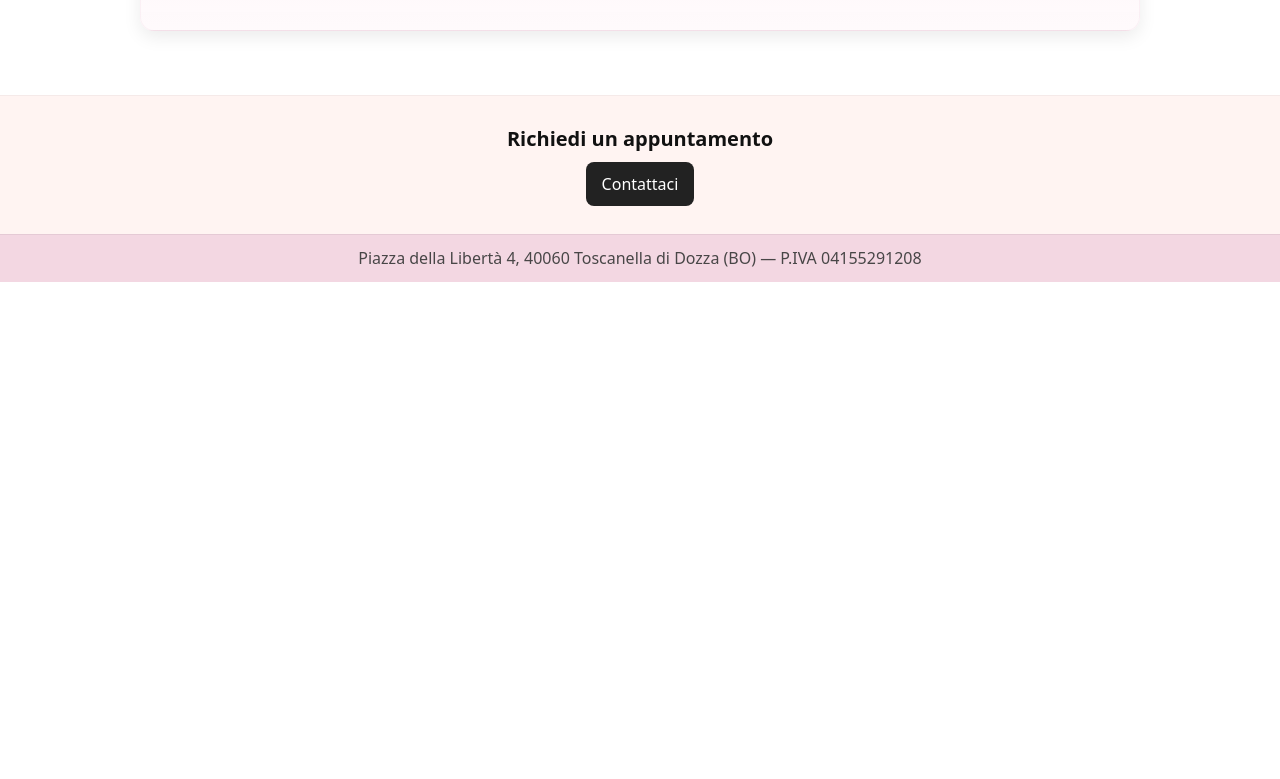
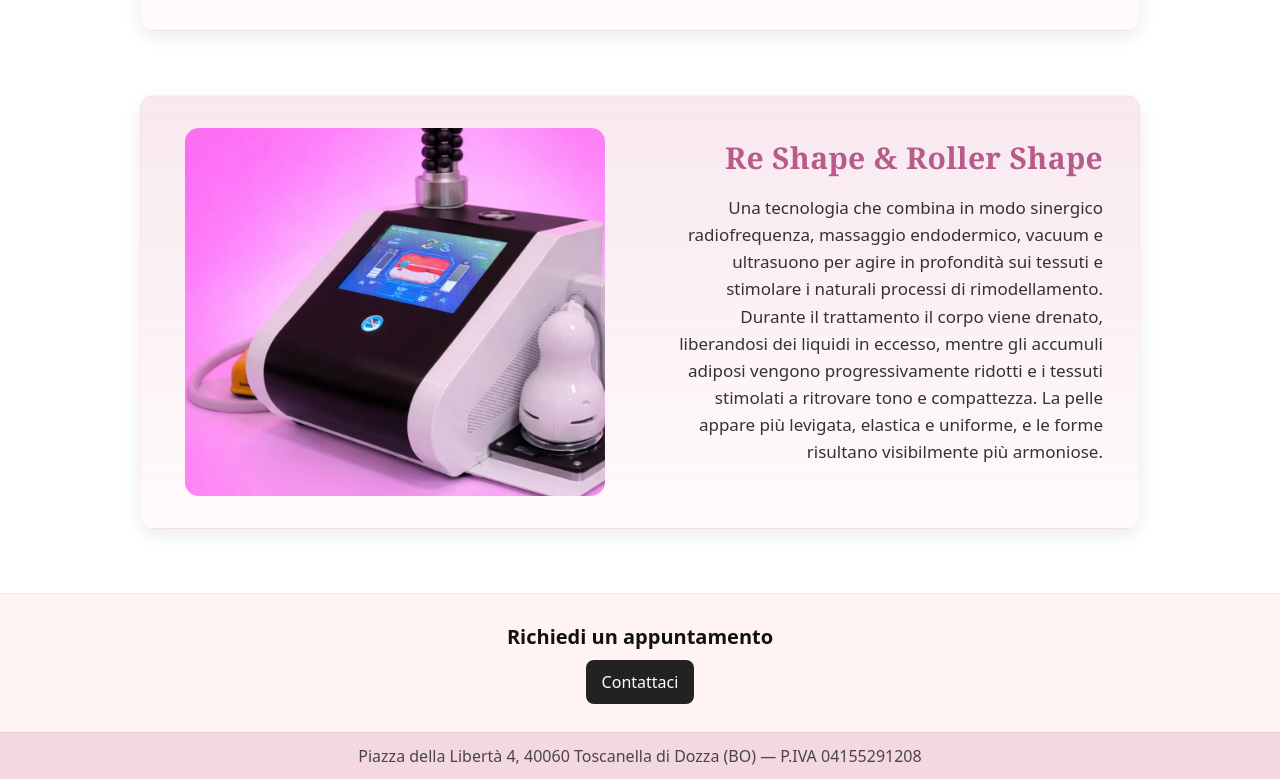
Before and after one commit to michael-rubri/beauty-boutique, a Vue app: page /tecnologie in a window 1280 px wide. Shown: the part 1928-2707 px from the top of the page. Before the commit the page ends 2210 px from the top, so only its background shows below. Built offline with nearby package versions, Linux system fonts and the light colour scheme.

Commit message:
Cookies and new technology added

```diff
--- a/index.html
+++ b/index.html
@@ -5,6 +5,7 @@
     <link rel="icon" type="image/svg+xml" href="src/assets/logo.jpeg" />
     <meta name="viewport" content="width=device-width, initial-scale=1.0" />
     <title>Beauty Boutique</title>
+    <script type="text/javascript" charset="UTF-8" src="https://cdn.cookie-script.com/s/c151ec768dc143dc4cb57ce7bf9e211d.js"></script>
   </head>
   <body>
     <div id="app"></div>
--- a/src/components/Navbar.vue
+++ b/src/components/Navbar.vue
@@ -69,7 +69,7 @@
     </div>
 
     <div v-if="mobileOpen" class="mobile-menu" role="menu" aria-label="Menu mobile">
-      <router-link to="/beauty-boutique" class="mobile-link" @click="mobileOpen = false">Beauty Boutique</router-link>
+      <router-link to="/beauty-center" class="mobile-link" @click="mobileOpen = false">Beauty Boutique</router-link>
 
       <details class="mobile-details">
         <summary>Servizi</summary>
--- a/src/pages/Contatti.vue
+++ b/src/pages/Contatti.vue
@@ -22,13 +22,15 @@
     </section>
 
     <section class="mappa">
-      <iframe
-          title="Mappa Beauty Boutique"
-          src="https://www.google.com/maps/embed?pb=!1m17!1m12!1m3!1d2710.33660246475!2d11.636111276215624!3d44.38344567107689!2m3!1f0!2f0!3f0!3m2!1i1024!2i768!4f13.1!3m2!1m1!2zNDTCsDIzJzAwLjQiTiAxMcKwMzgnMTkuMyJF!5e1!3m2!1sit!2sit!4v1772143403608!5m2!1sit!2sit"
-          width="600"
-          height="450"
-          loading="lazy"
-          referrerpolicy="no-referrer-when-downgrade"></iframe>
+      <div class="map-wrapper">
+        <iframe
+            title="Mappa Beauty Boutique"
+            src="https://www.google.com/maps/embed?pb=!1m17!1m12!1m3!1d2710.33660246475!2d11.636111276215624!3d44.38344567107689!2m3!1f0!2f0!3f0!3m2!1i1024!2i768!4f13.1!3m2!1m1!2zNDTCsDIzJzAwLjQiTiAxMcKwMzgnMTkuMyJF!5e1!3m2!1sit!2sit!4v1772143403608!5m2!1sit!2sit"
+            loading="lazy"
+            referrerpolicy="no-referrer-when-downgrade"
+            allowfullscreen>
+        </iframe>
+      </div>
     </section>
 
     <section class="indirizzo">
@@ -96,10 +98,33 @@
 
 .mappa {
   max-width: var(--max-width);
-  width: 500px;
+  width: 600px;
   margin: 0 auto;
+  box-sizing: border-box;
+  padding: 0 16px;
 }
 
+.map-wrapper {
+  position: relative;
+  width: 100%;
+  padding-top: 56.25%;
+  overflow: hidden;
+  border-radius: var(--radius);
+  box-shadow: 0 6px 18px rgba(17, 17, 17, 0.08);
+  background: #fff;
+}
+
+.map-wrapper iframe {
+  position: absolute;
+  inset: 0;
+  width: 100%;
+  height: 100%;
+  border: 0;
+  display: block;
+  min-width: 0;
+}
+
+/*
 .mappa iframe {
   width: 100%;
   height: 380px;
@@ -109,6 +134,7 @@
   display: block;
   margin: 0 auto;
 }
+*/
 
 .indirizzo {
   text-align: center;
@@ -117,3 +143,6 @@
   line-height: 1.6;
 }
 </style>
+
+<script setup lang="ts">
+</script>
--- /dev/null
+++ b/src/pages/tecnologie/ReshapeRollershape.vue
@@ -0,0 +1,23 @@
+<template>
+  <div class="lead">
+    <div class="section-text">
+      Una tecnologia che combina in modo sinergico radiofrequenza, massaggio endodermico, vacuum e ultrasuono per agire in profondità sui tessuti e stimolare i naturali processi di rimodellamento.<br>
+      Durante il trattamento il corpo viene drenato, liberandosi dei liquidi in eccesso, mentre gli accumuli adiposi vengono progressivamente ridotti e i tessuti stimolati a ritrovare tono e compattezza. La pelle appare più levigata, elastica e uniforme, e le forme risultano visibilmente più armoniose.
+    </div>
+  </div>
+</template>
+
+<script setup lang="ts">
+</script>
+
+<style scoped>
+.section-text {
+  display: block;
+  margin: 0 auto 24px;
+  color: #333;
+  line-height: 1.6;
+  max-width: 70ch;
+  white-space: normal;
+  box-sizing: border-box;
+}
+</style>
--- a/src/pages/tecnologie/Tecnologie.vue
+++ b/src/pages/tecnologie/Tecnologie.vue
@@ -52,11 +52,12 @@ import PressoBeautyImg from '/src/assets/tecnologie/presso_beauty/PressoBeautyIn
 import PressoBeauty from "./PressoBeauty.vue";
 import BeautySensorialShowerImg from '/src/assets/tecnologie/beauty_shower/BeautyShowerIntro.jpeg';
 import BeautySensorialShower from "./BeautySensorialShower.vue";
+import ReshapeRollershapeImg from '/src/assets/tecnologie/reshape_rollershape/ReshapeRollershapeIntro.jpeg';
+import ReshapeRollershape from "./ReshapeRollershape.vue";
 
 type Tecnologia = {
   title: string
   slug: string
-  to: string
   lead: Component
   image: string
   alt: string
@@ -66,7 +67,6 @@ const tecnologie: Tecnologia[] = [
   {
     title: 'Beauty Queen',
     slug: 'beauty-queen',
-    to: '/tecnologie/beauty-queen',
     lead: BeautyQueen,
     image: BeautyQueenImg,
     alt: 'Introduzione Beauty Queen',
@@ -74,7 +74,6 @@ const tecnologie: Tecnologia[] = [
   {
     title: 'Presso Beauty',
     slug: 'presso-beauty',
-    to: '/tecnologie/presso-beauty',
     lead: PressoBeauty,
     image: PressoBeautyImg,
     alt: 'Introduzione Presso Beauty',
@@ -82,10 +81,16 @@ const tecnologie: Tecnologia[] = [
   {
     title: 'Beauty Sensorial Shower',
     slug: 'beauty-sensorial-shower',
-    to: '/tecnologie/beauty-sensorial-shower',
     lead: BeautySensorialShower,
     image: BeautySensorialShowerImg,
-    alt: 'Introduzione Presso Beauty',
+    alt: 'Introduzione Beauty Sensorial Shower',
+  },
+  {
+    title: 'Re Shape & Roller Shape',
+    slug: 'reshape-rollershape',
+    lead: ReshapeRollershape,
+    image: ReshapeRollershapeImg,
+    alt: 'Introduzione Reshape Rollershape',
   }
 ];
 </script>
--- a/src/router/index.ts
+++ b/src/router/index.ts
@@ -21,9 +21,6 @@ import TrattamentiVisoAvanzati from "../pages/estetica_avanzata/TrattamentiVisoA
 import TrattamentiCorpoAvanzati from "../pages/estetica_avanzata/TrattamentiCorpo.vue"
 
 import Tecnologie from "../pages/tecnologie/Tecnologie.vue"
-import BeautyQueen from "../pages/tecnologie/BeautyQueen.vue"
-import PressoBeauty from "../pages/tecnologie/PressoBeauty.vue"
-import BeautySensorialShower from "../pages/tecnologie/BeautySensorialShower.vue";
 
 import Contatti from '../pages/Contatti.vue'
 
@@ -50,9 +47,6 @@ const routes = [
     { path: '/servizi/estetica-avanzata/trattamenti-corpo-avanzati', name: 'Trattamenti Corpo Avanzati', component: TrattamentiCorpoAvanzati },
 
     { path: '/tecnologie', name: 'Tecnologie', component: Tecnologie },
-    { path: '/tecnologie/beauty-queen', name: 'Beauty Queen', component: BeautyQueen },
-    { path: '/tecnologie/presso-beauty', name: 'Presso Beauty', component: PressoBeauty },
-    { path: '/tecnologie/beauty-sensorial-shower', name: 'Beauty Sensorial Shower', component: BeautySensorialShower },
 
     { path: '/contatti', component: Contatti }
 ]
```
Also changed, not shown: src/assets/tecnologie/reshape_rollershape/ReshapeRollershapeIntro.jpeg (added).
